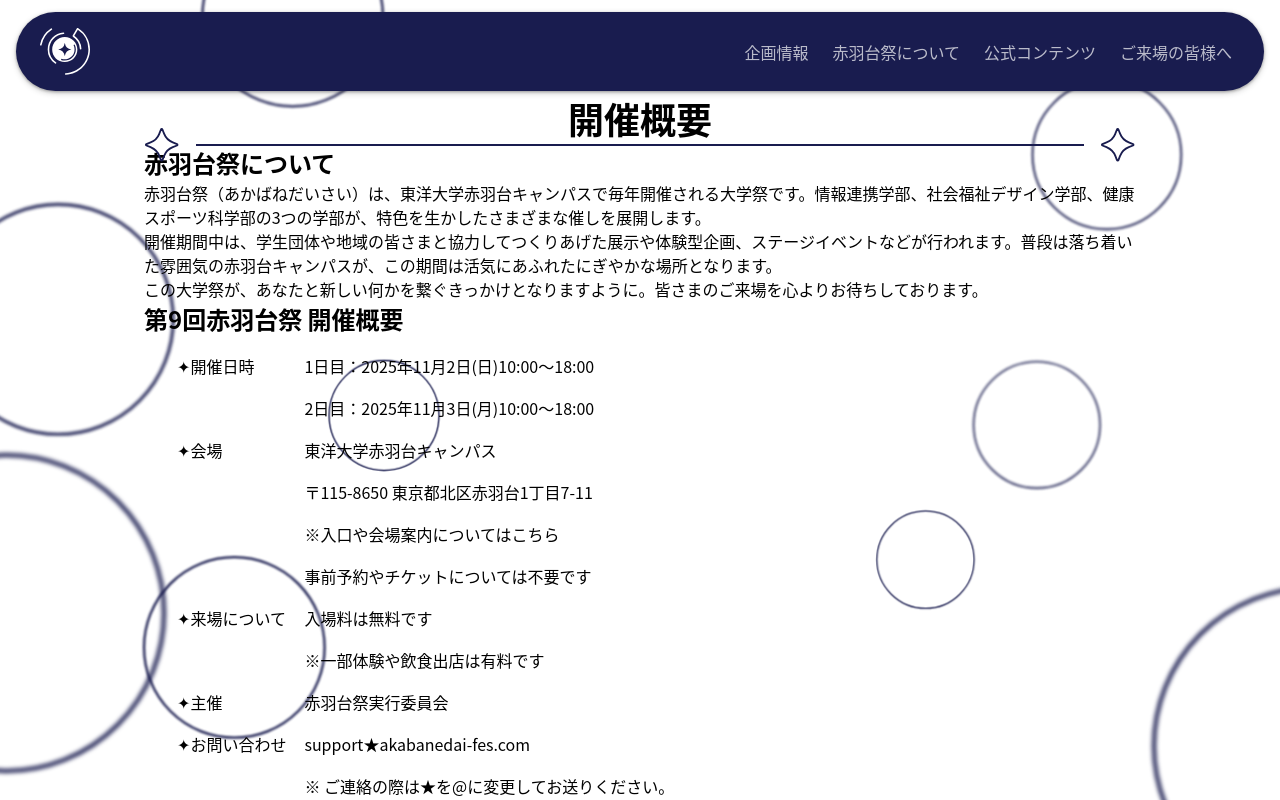
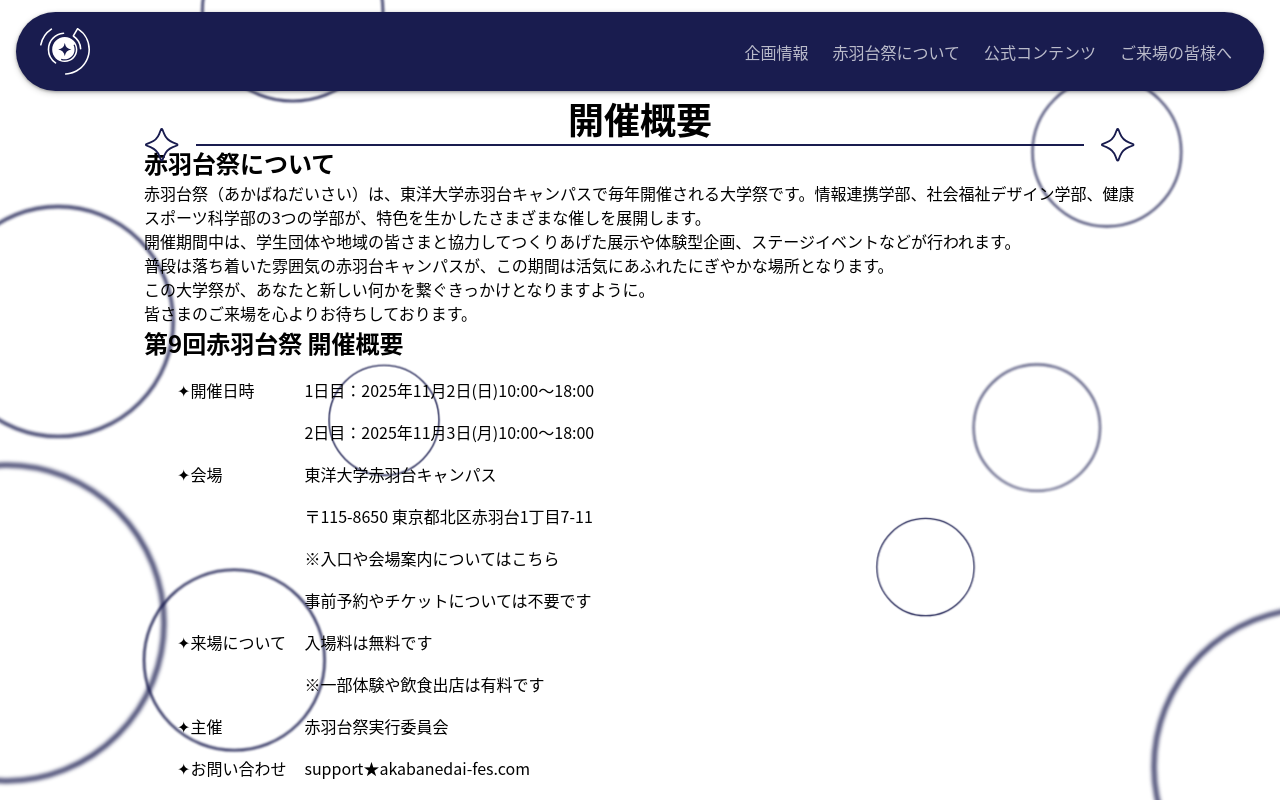
Before and after one commit to AKABANEDAI-FES/2025-akabanedai-fes, a Next.js app: page /overview in a window 1280 px wide. Built offline with nearby package versions, Linux system fonts and the light colour scheme.

Commit message:
赤羽大際についての文章変更

```diff
--- a/src/app/overview/page.tsx
+++ b/src/app/overview/page.tsx
@@ -19,11 +19,14 @@
           赤羽台祭（あかばねだいさい）は、東洋大学赤羽台キャンパスで毎年開催される大学祭です。情報連携学部、社会福祉デザイン学部、健康スポーツ科学部の3つの学部が、特色を生かしたさまざまな催しを展開します。
         </Text>
         <Text>
-          開催期間中は、学生団体や地域の皆さまと協力してつくりあげた展示や体験型企画、ステージイベントなどが行われます。普段は落ち着いた雰囲気の赤羽台キャンパスが、この期間は活気にあふれたにぎやかな場所となります。
+          開催期間中は、学生団体や地域の皆さまと協力してつくりあげた展示や体験型企画、ステージイベントなどが行われます。
+          <br></br>
+          普段は落ち着いた雰囲気の赤羽台キャンパスが、この期間は活気にあふれたにぎやかな場所となります。
         </Text>
 
         <Text>
-          この大学祭が、あなたと新しい何かを繋ぐきっかけとなりますように。皆さまのご来場を心よりお待ちしております。
+          この大学祭が、あなたと新しい何かを繋ぐきっかけとなりますように。
+          <br></br>皆さまのご来場を心よりお待ちしております。
         </Text>
         <Heading as="h2" variant="secondary">
           第9回赤羽台祭 開催概要
```
